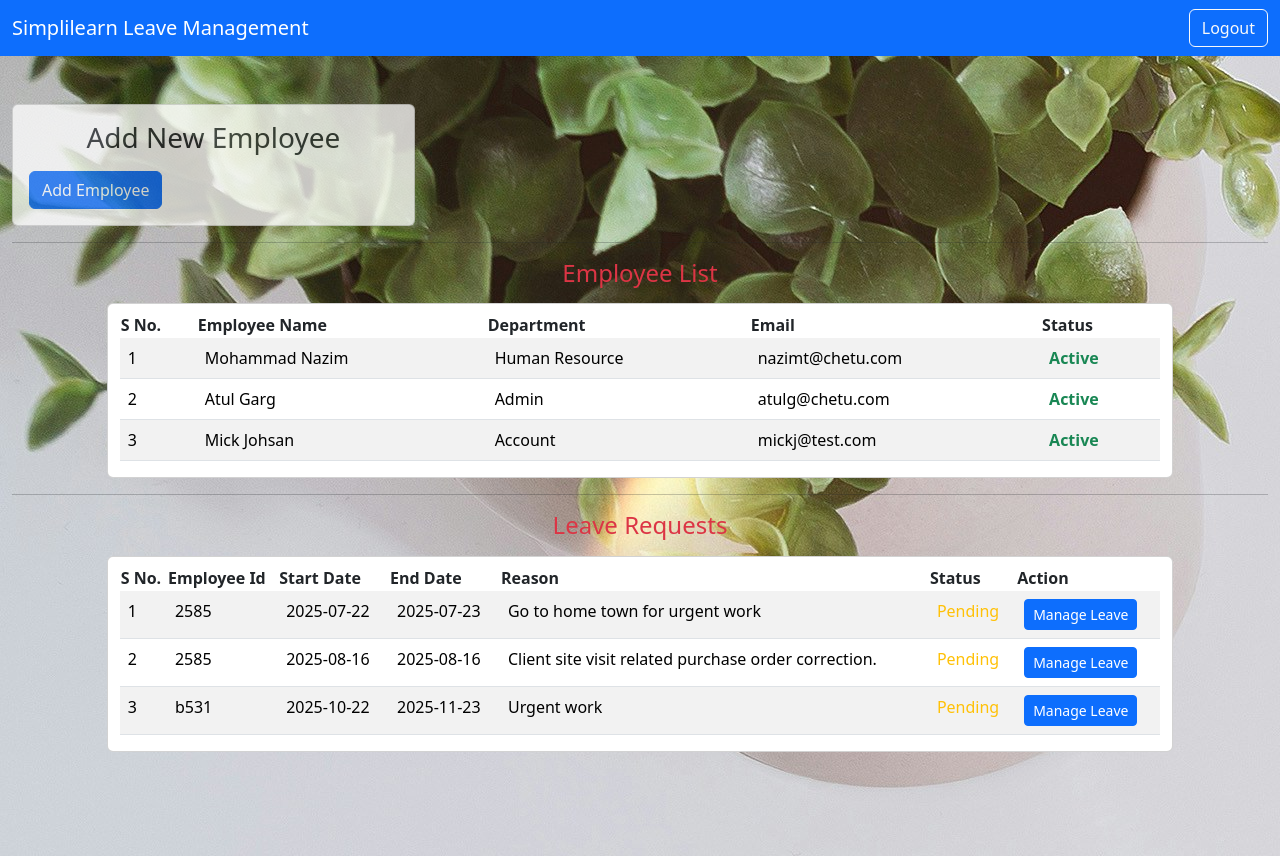
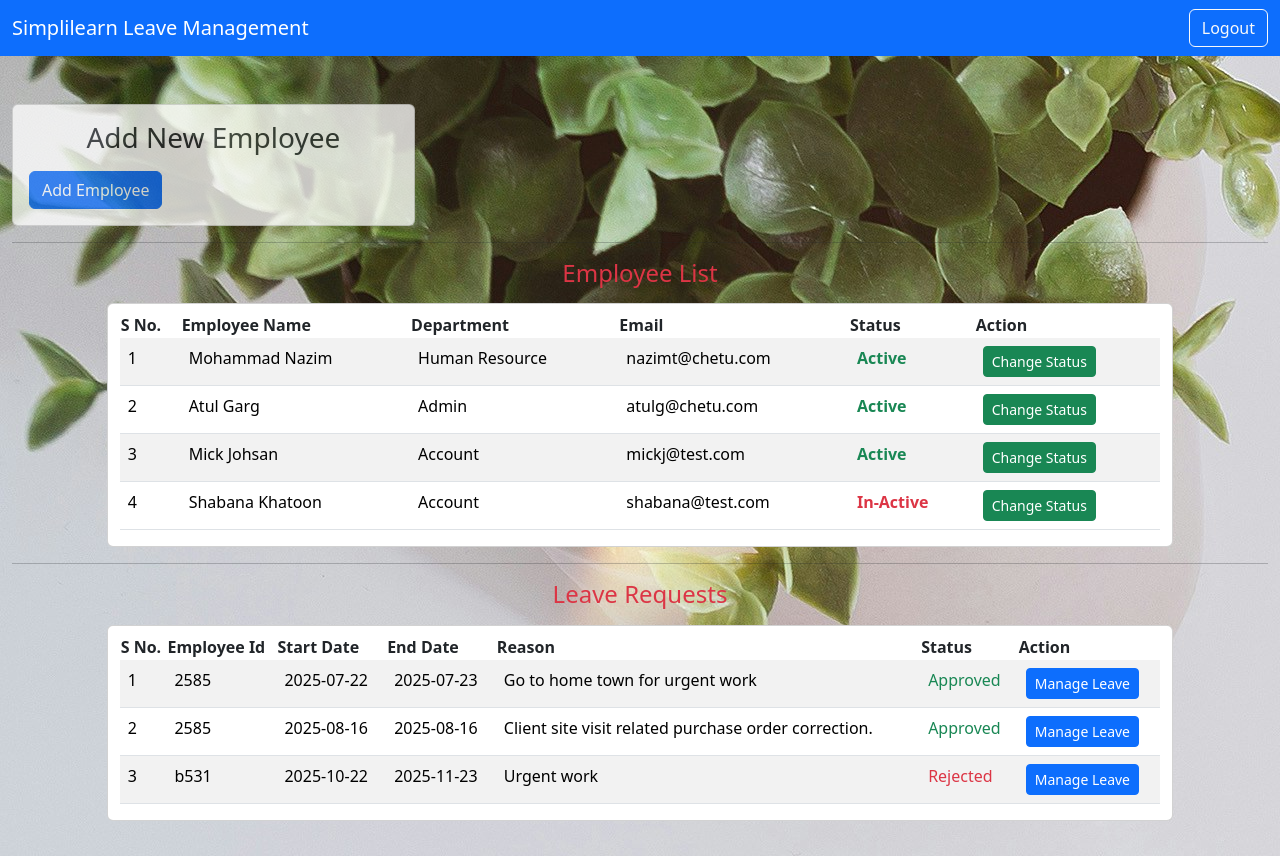
Before and after one commit to nazimgithub/LMS, a React (Create React App) app: page /dashboard in a window 1280 px wide. Built offline with nearby package versions, Linux system fonts and the light colour scheme; data requests are answered from the project's data file; sample sign-in values are in the browser's storage.

Commit message:
implement leave approved, un approved functionality and user signup step wise

```diff
--- a/db.json
+++ b/db.json
@@ -29,6 +29,16 @@
       "password": "Z8soi8J4Ns",
       "role": "Employee",
       "status": "Active"
+    },
+    {
+      "id": "d140",
+      "name": "Shabana Khatoon",
+      "email": "shabana@test.com",
+      "password": "123456",
+      "dept": "Account",
+      "joining_date": "2025-07-22",
+      "status": "In-Active",
+      "role": "Employee"
     }
   ],
   "leaves": [
@@ -38,9 +48,8 @@
       "enddate": "2025-07-23",
       "reason": "Go to home town for urgent work",
       "leave_applied_date": "2025-07-20",
-      "leave_status": "Pending",
+      "leave_status": "Approved",
       "employee_id": "2585",
-      "status": "Approved",
       "description": ""
     },
     {
@@ -49,8 +58,9 @@
       "enddate": "2025-08-16",
       "reason": "Client site visit related purchase order correction.",
       "leave_applied_date": "2025-07-20",
-      "leave_status": "Pending",
-      "employee_id": "2585"
+      "leave_status": "Approved",
+      "employee_id": "2585",
+      "description": ""
     },
     {
       "id": "83b6",
@@ -58,10 +68,9 @@
       "enddate": "2025-11-23",
       "reason": "Urgent work",
       "leave_applied_date": "2025-07-20",
-      "leave_status": "Pending",
+      "leave_status": "Rejected",
       "employee_id": "b531",
-      "status": "not_approved",
-      "description": "Due to work load leave not approved"
+      "description": "Due to client meeting."
     }
   ]
 }
--- a/package.json
+++ b/package.json
@@ -11,6 +11,7 @@
     "react": "^19.1.0",
     "react-dom": "^19.1.0",
     "react-scripts": "5.0.1",
+    "react-toastify": "^11.0.5",
     "sweetalert2": "^11.22.2",
     "web-vitals": "^2.1.4"
   },
--- a/src/Components/Hrdashboard.jsx
+++ b/src/Components/Hrdashboard.jsx
@@ -2,10 +2,14 @@ import { useEffect, useState } from "react";
 import { Link } from "react-router-dom";
 import Header from "./Header";
 import { formatDate, getStatusClass } from "../utils";
+import { toast } from "react-toastify";
+import "react-toastify/dist/ReactToastify.css";
+import Swal from "sweetalert2";
 
 function Hrdashboard() {
   const [employees, setEmployees] = useState([]);
   const [leaves, setLeaves] = useState([]);
+  const [submitCount, setSubmitCount] = useState(0);
 
   const [isModalOpen, setIsModalOpen] = useState(false);
   const [currentLeave, setCurrentLeave] = useState(null);
@@ -22,7 +26,7 @@ function Hrdashboard() {
         setLeaves(leaves);
       })
       .catch((err) => console.error("Error in parallel fetches:", err));
-  }, []);
+  }, [submitCount]);
 
   function openModal(leave) {
     setCurrentLeave(leave);
@@ -32,9 +36,11 @@ function Hrdashboard() {
   }
 
   function handleSubmit() {
+    setSubmitCount((c) => c + 1);
+
     const updatedLeave = {
-      status: approvalStatus,
-      description: approvalStatus === "not_approved" ? description : "",
+      leave_status: approvalStatus,
+      description: approvalStatus === "Rejected" ? description : "",
     };
 
     fetch(`http://localhost:3001/leaves/${currentLeave.id}`, {
@@ -47,6 +53,7 @@ function Hrdashboard() {
         console.log("Updated:", data);
         // optionally re-fetch or update state
         // ✅ Update local state
+        toast.success("Leave Updated successfully!");
         setLeaves((prevLeaves) =>
           prevLeaves.map((leave) =>
             leave.id === currentLeave.id ? { ...leave, ...updatedLeave } : leave
@@ -56,9 +63,42 @@ function Hrdashboard() {
         setIsModalOpen(false);
       })
       .catch((err) => {
+        toast.error("Something went wrong!");
         console.error("Failed to update:", err);
       });
   }
+
+  const handleUpdateStatus = (data) => {
+    Swal.fire({
+      title: "Are you sure?",
+      text: `You are about to change the status of ${data.name}`,
+      icon: "warning",
+      showCancelButton: true,
+      confirmButtonColor: "#3085d6",
+      cancelButtonColor: "#d33",
+      confirmButtonText: "Yes, update it!",
+    }).then(async (result) => {
+      if (result.isConfirmed) {
+        // Simulate API call here
+        const newStatus = data.status === "Active" ? "In-Active" : "Active";
+        console.log(newStatus);
+        try {
+          const response = await fetch(
+            `http://localhost:3001/employees/${data.id}`,
+            {
+              method: "PATCH",
+              body: JSON.stringify({ status: newStatus }),
+              headers: { "Content-Type": "application/json" },
+            }
+          );
+          const data = await response.json();
+          //setStatus(data.status);
+
+          Swal.fire("Updated!", `${data.name}'s status updated.`, "success");
+        } catch (error) {}
+      }
+    });
+  };
 
   return (
     <>
@@ -97,6 +137,7 @@ function Hrdashboard() {
                 <th>Department</th>
                 <th>Email</th>
                 <th>Status</th>
+                <th>Action</th>
               </thead>
               <tbody>
                 {employees.map((data, index) => (
@@ -111,6 +152,14 @@ function Hrdashboard() {
                           {data.status}
                         </span>
                       </strong>
+                    </td>
+                    <td>
+                      <button
+                        className="btn btn-success btn-sm"
+                        onClick={() => handleUpdateStatus(data)}
+                      >
+                        Change Status
+                      </button>
                     </td>
                   </tr>
                 ))}
@@ -215,9 +264,9 @@ function Hrdashboard() {
                   <input
                     type="radio"
                     name="approval"
-                    value="approved"
-                    checked={approvalStatus === "approved"}
-                    onChange={() => setApprovalStatus("approved")}
+                    value="Approved"
+                    checked={approvalStatus === "Approved"}
+                    onChange={() => setApprovalStatus("Approved")}
                   />
                   Approved
                 </label>
@@ -226,15 +275,15 @@ function Hrdashboard() {
                   <input
                     type="radio"
                     name="approval"
-                    value="not_approved"
-                    checked={approvalStatus === "not_approved"}
-                    onChange={() => setApprovalStatus("not_approved")}
+                    value="Rejected"
+                    checked={approvalStatus === "Rejected"}
+                    onChange={() => setApprovalStatus("Rejected")}
                   />
                   Not Approved
                 </label>
               </div>
 
-              {approvalStatus === "not_approved" && (
+              {approvalStatus === "Rejected" && (
                 <div className="mt-2">
                   <label>Reason for rejection:</label>
                   <textarea
--- a/src/Components/Leavedetail.jsx
+++ b/src/Components/Leavedetail.jsx
@@ -41,6 +41,7 @@ function Leavedetail() {
                     <th>Start Date</th>
                     <th>Reason</th>
                     <th>Leave Apply On</th>
+                    <th>HR Comment</th>
                     <th>Status</th>
                   </tr>
                 </thead>
@@ -52,6 +53,7 @@ function Leavedetail() {
                       <td>{formatDate(leave.enddate)}</td>
                       <td>{leave.reason}</td>
                       <td>{formatDate(leave.leave_applied_date)}</td>
+                      <td>{leave.description}</td>
                       <td>
                         <span className={getStatusClass(leave.leave_status)}>
                           {leave.leave_status}
--- a/src/Components/Login.jsx
+++ b/src/Components/Login.jsx
@@ -22,6 +22,11 @@ function Login() {
     const employee = employees.find(
       (u) => u.email === email && u.password === password
     );
+
+    if (employee.status === "In-Active") {
+      setError("Your account is In-Active. Please contact HR.");
+      return;
+    }
 
     if (employee) {
       localStorage.setItem("isLoggedIn", "true");
--- a/src/Components/Signup.jsx
+++ b/src/Components/Signup.jsx
@@ -1,9 +1,70 @@
-import React from "react";
-import { Link } from "react-router-dom";
+import { useState } from "react";
+import Swal from "sweetalert2";
 
-function Signup() {
+export default function Signup() {
+  const [step, setStep] = useState(1);
+  const [formData, setFormData] = useState({
+    name: "",
+    email: "",
+    password: "",
+    dept: "",
+  });
+
+  const handleChange = (e) => {
+    setFormData({ ...formData, [e.target.name]: e.target.value });
+  };
+
+  const nextStep = () => {
+    setStep(step + 1);
+  };
+
+  const prevStep = () => {
+    setStep(step - 1);
+  };
+
+  const handleSubmit = (e) => {
+    e.preventDefault();
+    //console.log("Form Submitted:", formData);
+    const newUser = {
+      name: formData.name,
+      email: formData.email,
+      password: formData.password,
+      dept: formData.dept,
+      joining_date: new Date().toISOString().slice(0, 10),
+      status: "In-Active",
+      role: "Employee",
+    };
+
+    fetch("http://localhost:3001/employees", {
+      method: "POST",
+      headers: {
+        "Content-Type": "application/json",
+      },
+      body: JSON.stringify(newUser),
+    })
+      .then((res) => res.json())
+      .then((data) => {
+        // Show success popup
+        Swal.fire({
+          icon: "success",
+          title: "Signup Successful!",
+          text: `You can login after approved by HR.`,
+        });
+
+        // Reset form
+        setFormData({ name: "", email: "", dept: "", password: "" });
+      })
+      .catch((err) => {
+        console.error(err);
+        Swal.fire({
+          icon: "error",
+          title: "Oops...",
+          text: "Something went wrong while adding the user.",
+        });
+      });
+  };
+
   return (
-    <>
     <div
       className="container-fluid"
       style={{ backgroundImage: "url(/login-page-bg.jpg)", height: "100vh" }}
@@ -13,43 +74,124 @@ function Signup() {
         <div className="col-sm-4">
           <div className="card opacity-75">
             <div className="card-body">
-                <h3 className="card-title text-center mb-3">Signup</h3>
-                <form>
+              <h4 className="card-title text-center mb-3">Signup</h4>
+              <form onSubmit={handleSubmit}>
+                {step === 1 && (
+                  <div>
+                    <input
+                      className="form-control mb-3"
+                      type="text"
+                      name="name"
+                      placeholder="Enter name"
+                      value={formData.name}
+                      onChange={handleChange}
+                      required
+                    />
+                    <button
+                      type="button"
+                      className="btn btn-primary"
+                      onClick={nextStep}
+                    >
+                      Please enter your name
+                    </button>
+                  </div>
+                )}
+
+                {step === 2 && (
+                  <div>
                     <input
                       type="email"
+                      name="email"
                       className="form-control mb-3"
-                    id="email"
-                    aria-describedby="emailHelp"
                       placeholder="Enter email"
+                      value={formData.email}
+                      onChange={handleChange}
+                      required
                     />
-                  <div className="text-center">
-                    <button type="submit" className="btn btn-primary">
-                      Please enter your valid email Id
+                    <div>
+                      <button
+                        type="button"
+                        className="btn btn-primary"
+                        onClick={prevStep}
+                      >
+                        Please enter your valida email Id
+                      </button>
+                      <button
+                        type="button"
+                        className="btn btn-dark"
+                        onClick={nextStep}
+                      >
+                        Next
                       </button>
                     </div>
+                  </div>
+                )}
+
+                {step === 3 && (
+                  <div>
+                    <select
+                      className="form-select"
+                      aria-label="Default select example"
+                      name="dept"
+                      value={formData.dept}
+                      onChange={handleChange}
+                      required
+                    >
+                      <option selected>-- Select Department --</option>
+                      <option value="Admin">Admin</option>
+                      <option value="Account">Account</option>
+                      <option value="Operation">Operation</option>
+                    </select>
+                    <div>
+                      <button
+                        type="button"
+                        className="btn btn-primary"
+                        onClick={prevStep}
+                      >
+                        Please enter your valida email Id
+                      </button>
+                      <button
+                        type="button"
+                        className="btn btn-dark"
+                        onClick={nextStep}
+                      >
+                        Next
+                      </button>
+                    </div>
+                  </div>
+                )}
+
+                {step === 4 && (
+                  <div>
                     <input
                       type="password"
+                      name="password"
                       className="form-control mb-3"
-                    id="password"
-                    placeholder="Password"
+                      placeholder="Enter password"
+                      value={formData.password}
+                      onChange={handleChange}
+                      required
                     />
-                  <div className="text-center">
-                    <button type="submit" className="btn btn-primary">
-                      Enter Password
+                    <div>
+                      <button
+                        type="button"
+                        className="btn btn-dark"
+                        onClick={prevStep}
+                      >
+                        Back
+                      </button>
+                      <button className="btn btn-primary" type="submit">
+                        Submit
                       </button>
                     </div>
+                  </div>
+                )}
               </form>
-                <p className="text-center mt-3">
-                  <Link to="/">Login</Link>
-                </p>
+            </div>
           </div>
         </div>
         <div className="col-sm-4"></div>
       </div>
     </div>
-      </div>
-    </>
   );
 }
-
-export default Signup;
--- a/src/utils.js
+++ b/src/utils.js
@@ -15,6 +15,9 @@ export function getStatusClass(status) {
     case "Rejected":
       return "text-danger";
     case "Pending":
+      return "text-warning";
+    case "In-Active":
+      return "text-danger";
     default:
       return "text-warning";
   }
```
Also changed, not shown: src/Components/Signup copy.jsx (added, +55 -0 lines), 2 other files (tests, documents, lock files or other folders). Lines whose indentation alone changed are shown as unchanged.
